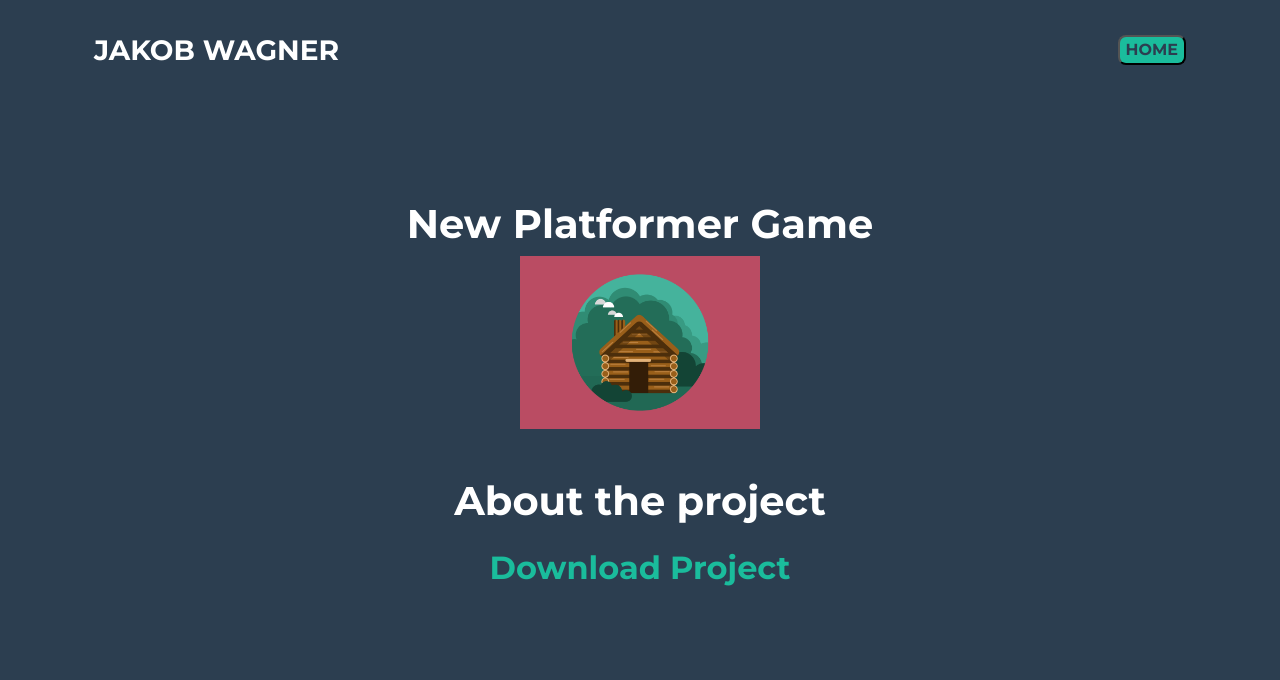
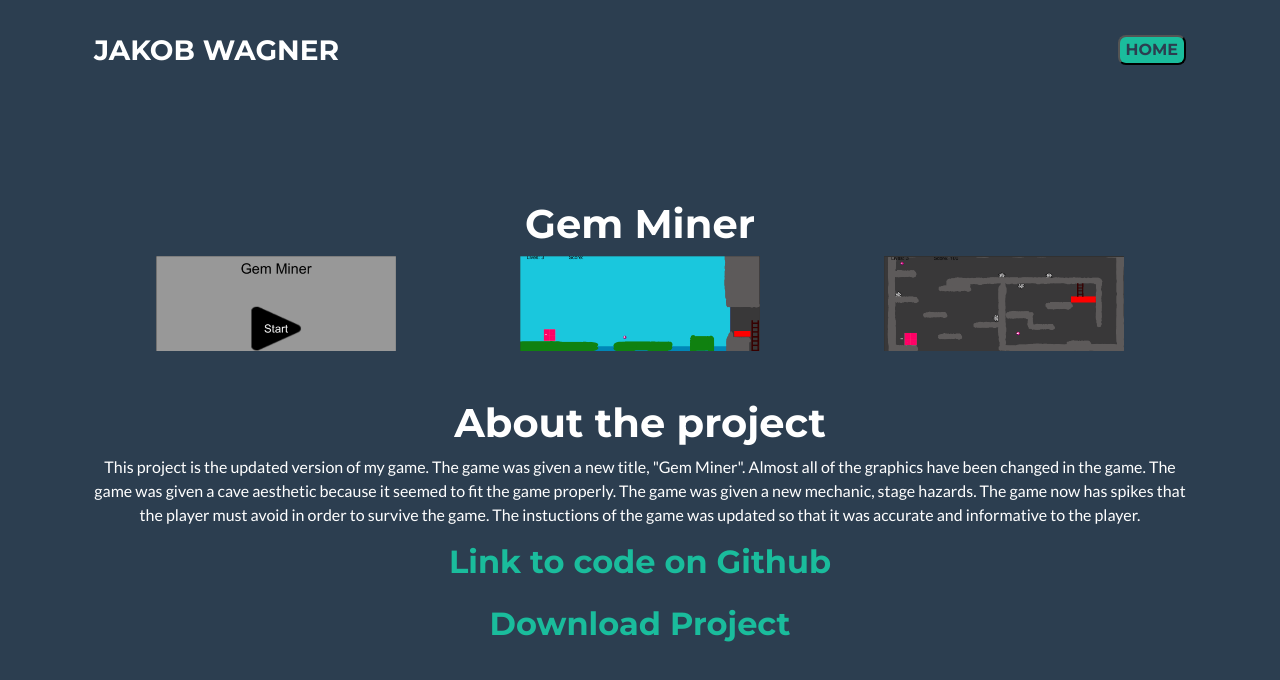
Before and after one commit to Bluedragon271999/Bluedragon271999.github.io, a plain HTML site: page newGame.html in a window 1280 px wide. Drawn offline with Linux system fonts and the light colour scheme.

Commit message:
edit page

```diff
--- a/newGame.html
+++ b/newGame.html
@@ -23,12 +23,27 @@
         </div>
     </nav>
     <header class="masthead bg-secondary text-white text-center">
-        <h1>New Platformer Game</h1>
+        <h1>Gem Miner</h1>
         <div class="container d-flex align-items-center flex-column text-white">
-            <img class="masthead-avatar mb-5 " src="assets/img/portfolio/cabin.png" alt="" />
+            <div class="container">
+                <div class="row">
+                    <div class="col-lg">
+                        <img class="masthead-avatar mb-5" src="assets/img/title.png" alt="" />
+                    </div>
+                    <div class="col-lg">
+                        <img class="masthead-avatar mb-5" src="assets/img/level1.png" alt="" />
+                    </div>
+                    <div class="col-lg">
+                        <img class="masthead-avatar mb-5" src="assets/img/level2.png" alt="" />
+                    </div>
+                </div>
+            </div>
             <h1 class="text-white">About the project</h1>
-            <p class="text-white"></p>
-            <a href="/assets/img/portfolio/cabin.png" download>
+            <p class="text-white">This project is the updated version of my game.  The game was given a new title, "Gem Miner".  Almost all of the graphics have been changed in the game.  The game was given a cave aesthetic because it seemed to fit the game properly.  The game was given a new mechanic, stage hazards.  The game now has spikes that the player must avoid in order to survive the game.  The instuctions of the game was updated so that it was accurate and informative to the player.</p>
+            <a href="https://github.com/Bluedragon271999/PortfolioProject" id="github" name="github">
+                <h2 class=" mb-4">Link to code on Github</h2>
+            </a>
+            <a href="/assets/Projects/GemMiner.zip" download>
                 <h2 class="text-primary">Download Project</h2>
             </a>
         </div>
```
Also changed, not shown: index.html (+2 -2 lines), assets/img/level1.png (added), assets/img/level2.png (added), assets/img/title.png (added), 1 other file.
